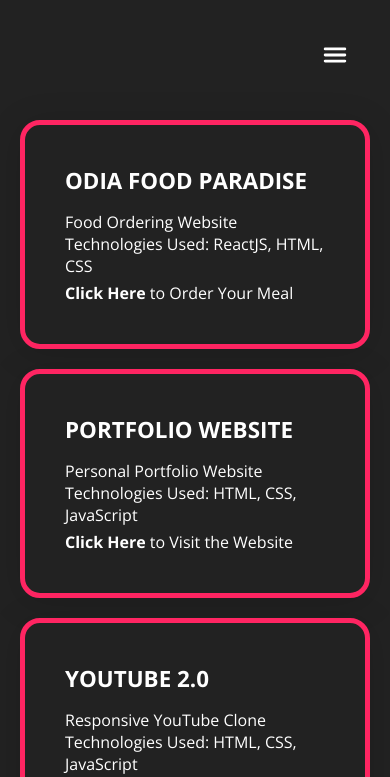
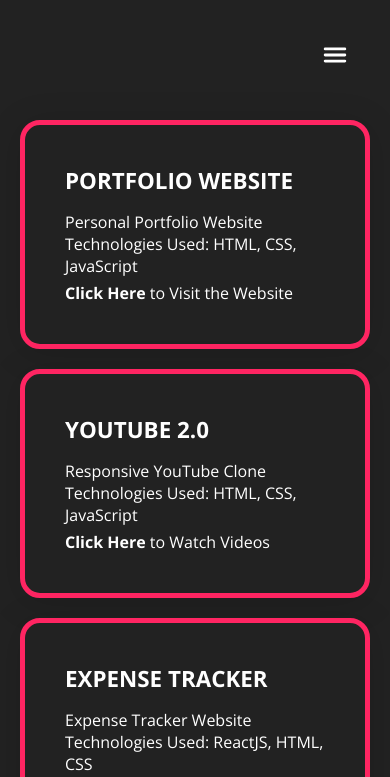
Before and after one commit to Subhransu38/portfolio-old, a plain HTML site: page projects.html in a window 390 px wide. Shown: the top 777 px of the page. Drawn offline with nearby package versions, Linux system fonts and the light colour scheme.

Commit message:
Changes in Project Page

```diff
--- a/projects.html
+++ b/projects.html
@@ -27,17 +27,8 @@
   </header>
   <main>
     <div class="my-project">
-      <div class="project-box">
-        <!-- food -->
-        <div class="project food">
-          <h3>ODIA FOOD PARADISE</h3>
-          <p class="project-detail">
-            Food Ordering Website <br /> Technologies Used: ReactJS, HTML, CSS
-          </p>
-          <a class="project-link" href="#"><b>Click Here</b> to Order Your Meal</a>
-        </div>
       <!-- portfolio -->
-        <div class="project portfolio">
+      <div class="project">
         <h3>PORTFOLIO WEBSITE</h3>
         <p class="project-detail">
           Personal Portfolio Website <br /> Technologies Used: HTML, CSS, JavaScript
@@ -45,7 +36,7 @@
         <a class="project-link" href="#"><b>Click Here</b> to Visit the Website</a>
       </div>
       <!-- utube -->
-        <div class="project utube">
+      <div class="project">
         <h3>YOUTUBE 2.0</h3>
         <p class="project-detail">
           Responsive YouTube Clone <br /> Technologies Used: HTML, CSS, JavaScript
@@ -53,7 +44,7 @@
         <a class="project-link" href="#"><b>Click Here</b> to Watch Videos</a>
       </div>
       <!-- expense -->
-        <div class="project expense">
+      <div class="project">
         <h3>EXPENSE TRACKER</h3>
         <p class="project-detail">
           Expense Tracker Website <br /> Technologies Used: ReactJS, HTML, CSS
@@ -61,7 +52,7 @@
         <a class="project-link" href="#"><b>Click Here</b> to Visit the Website</a>
       </div>
       <!-- 2048 -->
-        <div class="project game">
+      <div class="project">
         <h3>2048 GAME</h3>
         <p class="project-detail">
           2D Single Player Game<br /> Technologies Used: JavaScript, HTML, CSS
--- a/style.css
+++ b/style.css
@@ -296,26 +296,12 @@ footer .social-link li a:hover {
   position: relative;
   width: 100%;
   padding: 100px 100px;
-}
-
-.food {
-  grid-area: food;
-}
-
-.portfolio {
-  grid-area: portfolio;
-}
-
-.utube {
-  grid-area: utube;
-}
-
-.expense {
-  grid-area: expense;
-}
-
-.game {
-  grid-area: game;
+  display: grid;
+  grid-template-columns: 1fr 1fr;
+  grid-template-rows: auto;
+  gap: 20px;
+  margin-top: 20px;
+  margin-bottom: 20px;
 }
 
 .project {
@@ -324,20 +310,6 @@ footer .social-link li a:hover {
   box-shadow: 0 5px 35px rgba(0, 0, 0, 0.15);
   border: 5px solid #ff2562;
   border-radius: 20px;
-}
-
-.project-box {
-  position: relative;
-  display: grid;
-  grid-template-columns: 1fr 1fr;
-  grid-template-rows: 1fr 1fr 1fr;
-  grid-template-areas:
-    "food food"
-    "portfolio utube"
-    "expense game";
-  gap: 20px;
-  margin-top: 20px;
-  margin-bottom: 20px;
 }
 
 .project h3 {
@@ -580,21 +552,6 @@ footer .social-link li a:hover {
   }
 
   /* Responsive Project */
-  .my-project {
-    padding: 20px;
-    padding-bottom: 50px;
-  }
-  .project-box {
-    margin-top: 100px;
-    grid-template-columns: 1fr;
-    grid-template-rows: auto;
-    grid-template-areas:
-      "food"
-      "portfolio"
-      "utube"
-      "expense"
-      "game";
-  }
 
   /* Contact */
 
@@ -709,6 +666,14 @@ footer .social-link li a:hover {
     font-size: 2.5em;
   }
 
+  .my-project {
+    padding: 20px;
+    padding-bottom: 50px;
+    margin-top: 100px;
+    grid-template-columns: 1fr;
+    grid-template-rows: auto;
+  }
+
   /* Responsive Contact */
   .contact-me {
     padding: 20px;
```
Also changed, not shown: 1 other file. Lines whose indentation alone changed are shown as unchanged.
